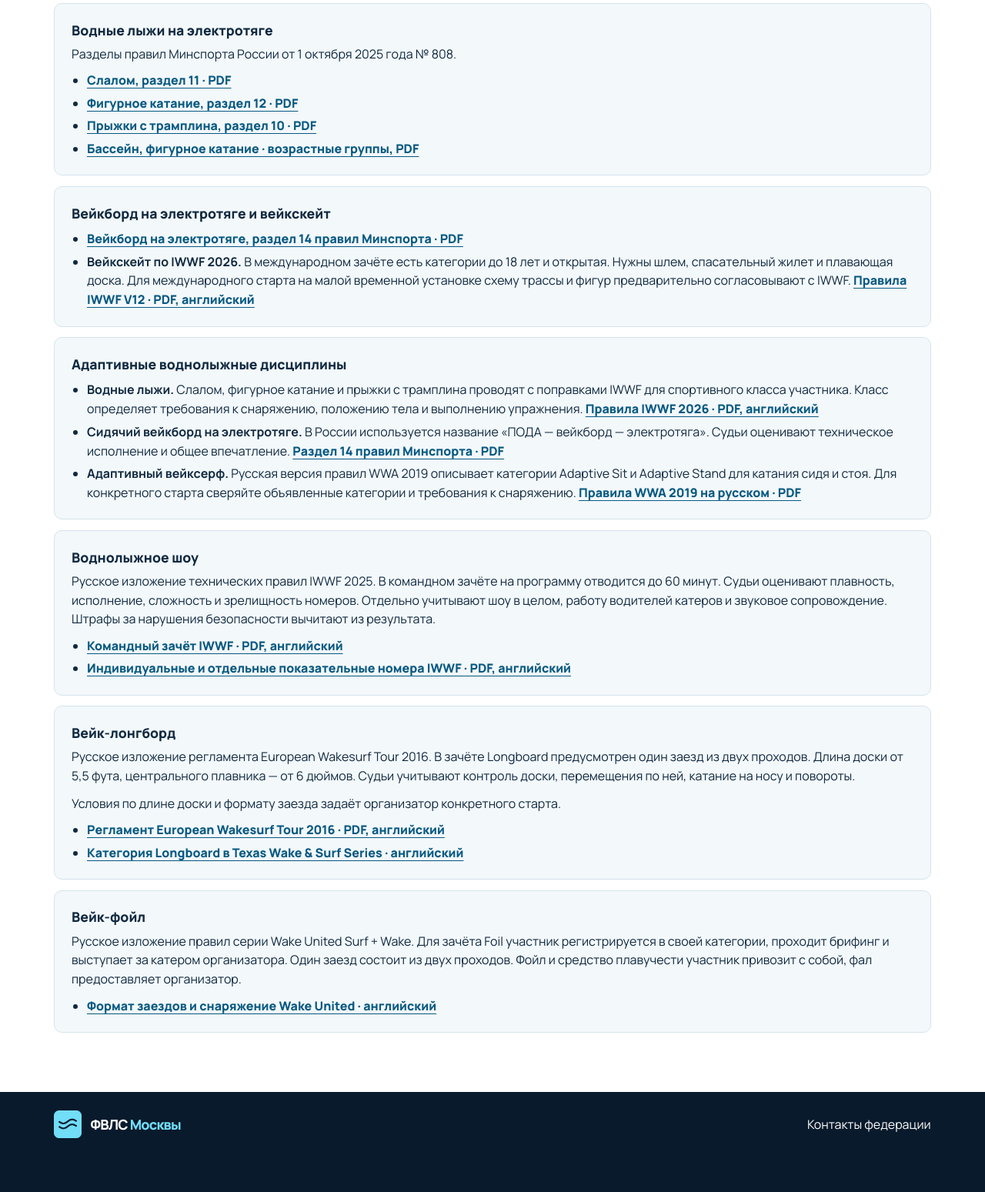
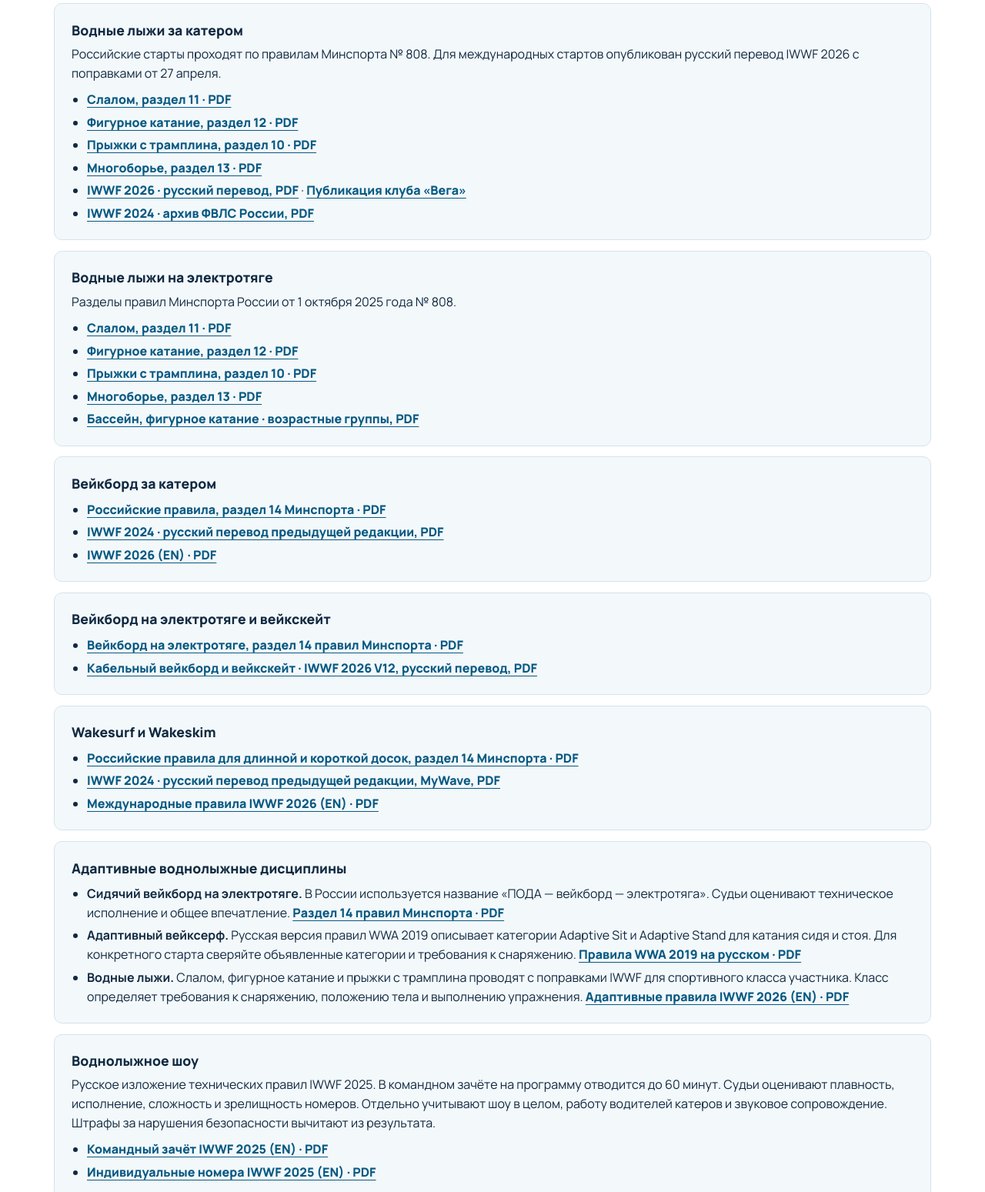
Before and after one commit to YaroslavValeev/MoscowFederationVLS, a plain HTML site: page dist/school.html in a window 1280 px wide. Shown: the part 4612-6161 px from the top of the page at 77% size. Before the commit the page ends 6115 px from the top, so only its background shows below. Drawn offline with Linux system fonts and the light colour scheme.

Commit message:
Sync verified discipline rules from Site version 19

```diff
--- a/dist/school.html
+++ b/dist/school.html
@@ -302,6 +302,19 @@
           <h3 id="discipline-rules-heading">Правила по дисциплинам</h3>
           <a class="text-link" href="index.html#disciplines">К карточкам дисциплин</a>
           <div class="academy-rule-guides">
+            <article class="academy-rule-guide" id="rules-boat-ski">
+              <h4>Водные лыжи за катером</h4>
+              <p>Российские старты проходят по правилам Минспорта № 808. Для международных стартов опубликован русский перевод IWWF 2026 с поправками от 27 апреля.</p>
+              <ul>
+                <li><a class="text-link" href="assets/documents/rules-808.pdf#page=55">Слалом, раздел 11 · PDF</a></li>
+                <li><a class="text-link" href="assets/documents/rules-808.pdf#page=67">Фигурное катание, раздел 12 · PDF</a></li>
+                <li><a class="text-link" href="assets/documents/rules-808.pdf#page=45">Прыжки с трамплина, раздел 10 · PDF</a></li>
+                <li><a class="text-link" href="assets/documents/rules-808.pdf#page=82">Многоборье, раздел 13 · PDF</a></li>
+                <li><a class="text-link" href="assets/documents/iwwf-waterski-rules-2026-ru.pdf" hreflang="ru">IWWF 2026 · русский перевод, PDF</a> · <a class="text-link" href="https://vegawaterski.ru/rules.html">Публикация клуба «Вега»</a></li>
+                <li><a class="text-link" href="https://s2.siteapi.org/b686a434d2fe1cc/docs/egotu0tasc0s4cs0wogwgwksooksg4" hreflang="ru">IWWF 2024 · архив ФВЛС России, PDF</a></li>
+              </ul>
+            </article>
+
             <article class="academy-rule-guide" id="rules-cable-ski">
               <h4>Водные лыжи на электротяге</h4>
               <p>Разделы правил Минспорта России от 1 октября 2025 года № 808.</p>
@@ -309,7 +322,17 @@
                 <li><a class="text-link" href="assets/documents/rules-808.pdf#page=55">Слалом, раздел 11 · PDF</a></li>
                 <li><a class="text-link" href="assets/documents/rules-808.pdf#page=67">Фигурное катание, раздел 12 · PDF</a></li>
                 <li><a class="text-link" href="assets/documents/rules-808.pdf#page=45">Прыжки с трамплина, раздел 10 · PDF</a></li>
+                <li><a class="text-link" href="assets/documents/rules-808.pdf#page=82">Многоборье, раздел 13 · PDF</a></li>
                 <li><a class="text-link" href="assets/documents/rules-808.pdf#page=16">Бассейн, фигурное катание · возрастные группы, PDF</a></li>
+              </ul>
+            </article>
+
+            <article class="academy-rule-guide" id="rules-boat-wakeboard">
+              <h4>Вейкборд за катером</h4>
+              <ul>
+                <li><a class="text-link" href="assets/documents/rules-808.pdf#page=83">Российские правила, раздел 14 Минспорта · PDF</a></li>
+                <li><a class="text-link" href="https://exam.wakecaptain.ru/doc/%20IWWF%20WakeboardBoatRules-2024%20RUS%20%D0%9A%D0%90%D0%A2%D0%95%D0%A0.pdf" hreflang="ru">IWWF 2024 · русский перевод предыдущей редакции, PDF</a></li>
+                <li><a class="text-link" href="assets/documents/iwwf-wakeboard-boat-rules-2026-en.pdf" hreflang="en">IWWF 2026 (EN) · PDF</a></li>
               </ul>
             </article>
 
@@ -317,16 +340,25 @@
               <h4>Вейкборд на электротяге и вейкскейт</h4>
               <ul>
                 <li><a class="text-link" href="assets/documents/rules-808.pdf#page=83">Вейкборд на электротяге, раздел 14 правил Минспорта · PDF</a></li>
-                <li><strong>Вейкскейт по IWWF 2026.</strong> В международном зачёте есть категории до 18 лет и открытая. Нужны шлем, спасательный жилет и плавающая доска. Для международного старта на малой временной установке схему трассы и фигур предварительно согласовывают с IWWF. <a class="text-link" href="https://www.cablewakeboard.net/wp-content/uploads/2026/03/IWWF_Cablewakeboard-World-Rule-Book-V12_2026.pdf" hreflang="en">Правила IWWF V12 · PDF, английский</a></li>
+                <li><a class="text-link" href="https://exam.wakecaptain.ru/doc/IWWF_Cablewakeboard_World_Rule_Book_V12_2026_RUS_3.0.pdf" hreflang="ru">Кабельный вейкборд и вейкскейт · IWWF 2026 V12, русский перевод, PDF</a></li>
+              </ul>
+            </article>
+
+            <article class="academy-rule-guide" id="rules-wakesurf">
+              <h4>Wakesurf и Wakeskim</h4>
+              <ul>
+                <li><a class="text-link" href="assets/documents/rules-808.pdf#page=83">Российские правила для длинной и короткой досок, раздел 14 Минспорта · PDF</a></li>
+                <li><a class="text-link" href="https://mywavewake.ru/static/docs/rules/iwwf_wakesurf_rules_2024_ru.pdf" hreflang="ru">IWWF 2024 · русский перевод предыдущей редакции, MyWave, PDF</a></li>
+                <li><a class="text-link" href="assets/documents/iwwf-wakesurf-rules-2026-en.pdf" hreflang="en">Международные правила IWWF 2026 (EN) · PDF</a></li>
               </ul>
             </article>
 
             <article class="academy-rule-guide" id="rules-adaptive">
               <h4>Адаптивные воднолыжные дисциплины</h4>
               <ul>
-                <li><strong>Водные лыжи.</strong> Слалом, фигурное катание и прыжки с трамплина проводят с поправками IWWF для спортивного класса участника. Класс определяет требования к снаряжению, положению тела и выполнению упражнения. <a class="text-link" href="https://drive.google.com/file/d/1oEeTWTTfz8WsV8C3prm0lJGtvfZ0IlGG/view?usp=sharing" hreflang="en">Правила IWWF 2026 · PDF, английский</a></li>
                 <li><strong>Сидячий вейкборд на электротяге.</strong> В России используется название «ПОДА — вейкборд — электротяга». Судьи оценивают техническое исполнение и общее впечатление. <a class="text-link" href="assets/documents/rules-808.pdf#page=83">Раздел 14 правил Минспорта · PDF</a></li>
                 <li><strong>Адаптивный вейксерф.</strong> Русская версия правил WWA 2019 описывает категории Adaptive Sit и Adaptive Stand для катания сидя и стоя. Для конкретного старта сверяйте объявленные категории и требования к снаряжению. <a class="text-link" href="https://mywavewake.ru/static/docs/rules/wwa_wakesurf_event_rules_ru.pdf">Правила WWA 2019 на русском · PDF</a></li>
+                <li><strong>Водные лыжи.</strong> Слалом, фигурное катание и прыжки с трамплина проводят с поправками IWWF для спортивного класса участника. Класс определяет требования к снаряжению, положению тела и выполнению упражнения. <a class="text-link" href="https://drive.google.com/file/d/1oEeTWTTfz8WsV8C3prm0lJGtvfZ0IlGG/view?usp=sharing" hreflang="en">Адаптивные правила IWWF 2026 (EN) · PDF</a></li>
               </ul>
             </article>
 
@@ -334,8 +366,8 @@
               <h4>Воднолыжное шоу</h4>
               <p>Русское изложение технических правил IWWF 2025. В командном зачёте на программу отводится до 60 минут. Судьи оценивают плавность, исполнение, сложность и зрелищность номеров. Отдельно учитывают шоу в целом, работу водителей катеров и звуковое сопровождение. Штрафы за нарушения безопасности вычитают из результата.</p>
               <ul>
-                <li><a class="text-link" href="https://www.awwf.com.au/wp-content/uploads/2025/02/2025-IWWF-Water-Ski-Show-Rules-Final.pdf" hreflang="en">Командный зачёт IWWF · PDF, английский</a></li>
-                <li><a class="text-link" href="https://www.awwf.com.au/wp-content/uploads/2025/02/2025-Individuals-IWWF-Final2.pdf" hreflang="en">Индивидуальные и отдельные показательные номера IWWF · PDF, английский</a></li>
+                <li><a class="text-link" href="https://www.awwf.com.au/wp-content/uploads/2025/02/2025-IWWF-Water-Ski-Show-Rules-Final.pdf" hreflang="en">Командный зачёт IWWF 2025 (EN) · PDF</a></li>
+                <li><a class="text-link" href="https://www.awwf.com.au/wp-content/uploads/2025/02/2025-Individuals-IWWF-Final2.pdf" hreflang="en">Индивидуальные номера IWWF 2025 (EN) · PDF</a></li>
               </ul>
             </article>
 
@@ -344,8 +376,8 @@
               <p>Русское изложение регламента European Wakesurf Tour 2016. В зачёте Longboard предусмотрен один заезд из двух проходов. Длина доски от 5,5 фута, центрального плавника — от 6 дюймов. Судьи учитывают контроль доски, перемещения по ней, катание на носу и повороты.</p>
               <p>Условия по длине доски и формату заезда задаёт организатор конкретного старта.</p>
               <ul>
-                <li><a class="text-link" href="https://wake9-misc.s3.amazonaws.com/EWT-2016-Rules/2016-EWT-Rules-and-Guidelines.pdf" hreflang="en">Регламент European Wakesurf Tour 2016 · PDF, английский</a></li>
-                <li><a class="text-link" href="https://www.texaswakeseries.com/texas-wake-and-surf-series-divisions" hreflang="en">Категория Longboard в Texas Wake &amp; Surf Series · английский</a></li>
+                <li><a class="text-link" href="https://wake9-misc.s3.amazonaws.com/EWT-2016-Rules/2016-EWT-Rules-and-Guidelines.pdf" hreflang="en">Регламент European Wakesurf Tour 2016 (EN) · архив, PDF</a></li>
+                <li><a class="text-link" href="https://www.texaswakeseries.com/texas-wake-and-surf-series-divisions" hreflang="en">Категория Longboard в Texas Wake &amp; Surf Series (EN)</a></li>
               </ul>
             </article>
 
@@ -353,7 +385,7 @@
               <h4>Вейк-фойл</h4>
               <p>Русское изложение правил серии Wake United Surf + Wake. Для зачёта Foil участник регистрируется в своей категории, проходит брифинг и выступает за катером организатора. Один заезд состоит из двух проходов. Фойл и средство плавучести участник привозит с собой, фал предоставляет организатор.</p>
               <ul>
-                <li><a class="text-link" href="https://series.wakeunited.com/faq" hreflang="en">Формат заездов и снаряжение Wake United · английский</a></li>
+                <li><a class="text-link" href="https://series.wakeunited.com/faq" hreflang="en">Формат заездов и снаряжение Wake United (EN)</a></li>
               </ul>
             </article>
           </div>
--- a/dist/styles.css
+++ b/dist/styles.css
@@ -421,6 +421,16 @@ button, select { cursor: pointer; }
   background: url("assets/athlete-path/protocol.png") center / contain no-repeat;
 }
 
+.discipline-document--en {
+  align-content: center;
+  gap: .12rem;
+  color: #bdecfa;
+  font-size: .66rem;
+  font-weight: 800;
+  line-height: 1;
+}
+
+.discipline-document--en::before { width: 1.25rem; height: 1.25rem; }
 .discipline-document:hover { border-color: var(--aqua); background: #21506b; }
 .discipline-document:focus-visible { outline-color: var(--aqua); }
 
```
Also changed, not shown: dist/index.html (+7 -7 lines), 5 other files.
